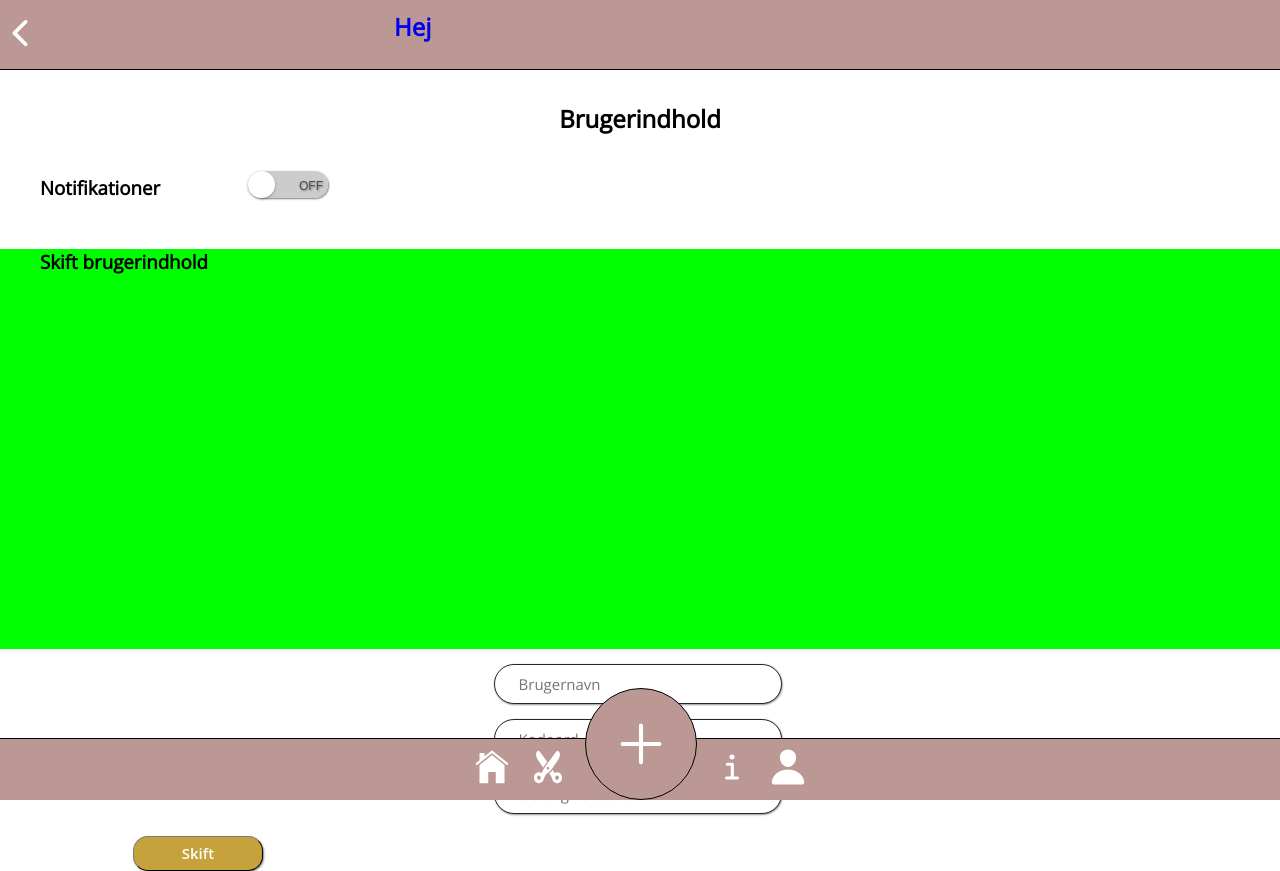
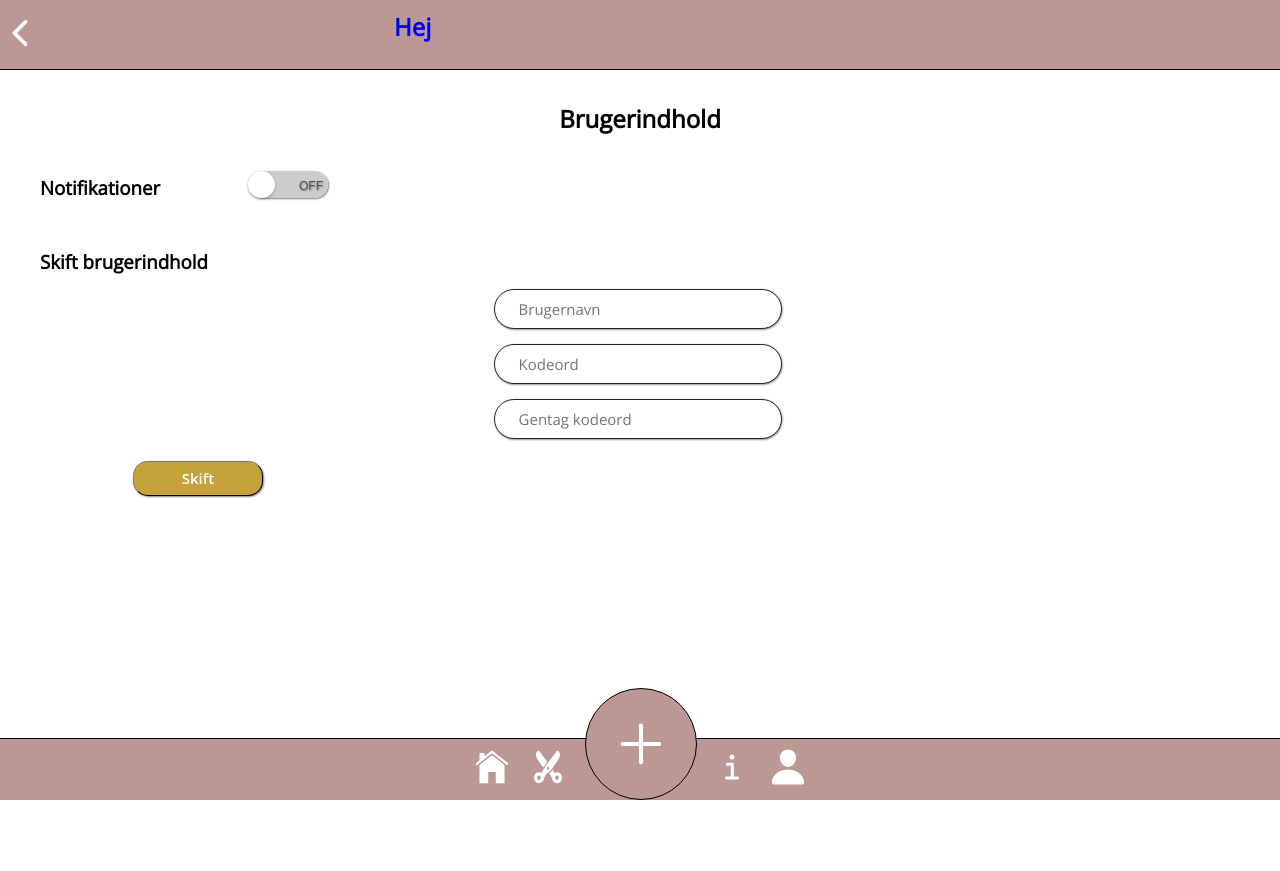
Before and after one commit to frejarafn/advanced-frisoer-test, a React (Create React App) app: page /Indstillinger in a window 1280 px wide. After the commit the page ends 800 px from the top, so only its background shows below. Built offline with nearby package versions, Linux system fonts and the light colour scheme; a web font is replaced by a local one.

Commit message:
profil & indstillinger ændringer

```diff
--- a/src/page/Indstillinger.js
+++ b/src/page/Indstillinger.js
@@ -22,7 +22,7 @@ export default function Indstillinger() {
                     <br></br>
 
                     {/*Form - start*/}
-                    <div className="form">
+                    <div className="form-brugerindhold">
                         <h3 className="form-overskrift">Skift brugerindhold</h3>
                     </div>
 
--- a/src/page/Profil.js
+++ b/src/page/Profil.js
@@ -20,7 +20,7 @@ export default function Profil() {
       </div>
 
       <div className="profil-tekst">
-        <p className="profil-navn">
+        <p className="profil-navn"> Freja
           {" "}
           {user && (
             <>
```
